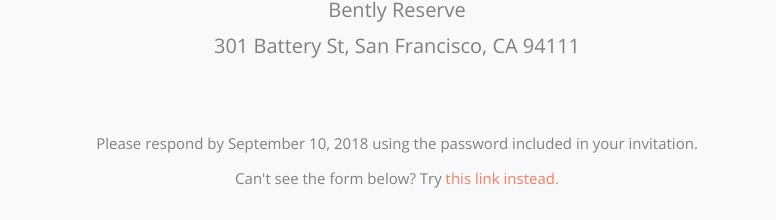
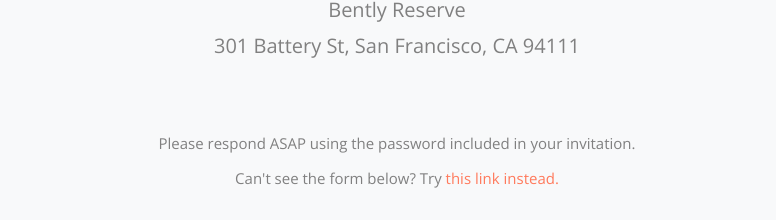
Before and after one commit to minddog/a-wedding-site, a plain HTML site: page index.html in a window 1280 px wide. Shown: the part 2114-2334 px from the top of the page, without its empty margins (243-1019 px from the left). Drawn offline with nearby package versions, Linux system fonts and the light colour scheme; some packages are replaced by stand-ins of ours; a script that the page names is missing; a web font is replaced by a local one.

Commit message:
Remove rsvp date

```diff
--- a/index.html
+++ b/index.html
@@ -136,7 +136,7 @@
                   </p>
                   <br />
                   <p class="mb-2" style="font-size: 15px">
-                  Please respond by September 10, 2018 using the password included in your invitation.
+                  Please respond <b>ASAP</b> using the password included in your invitation.
                   </p>
                   <p class="mb-2" style="font-size: 15px">
                   Can't see the form below? Try <a href="https://ladamn.app.rsvpify.com/">this link instead.</a>
```
